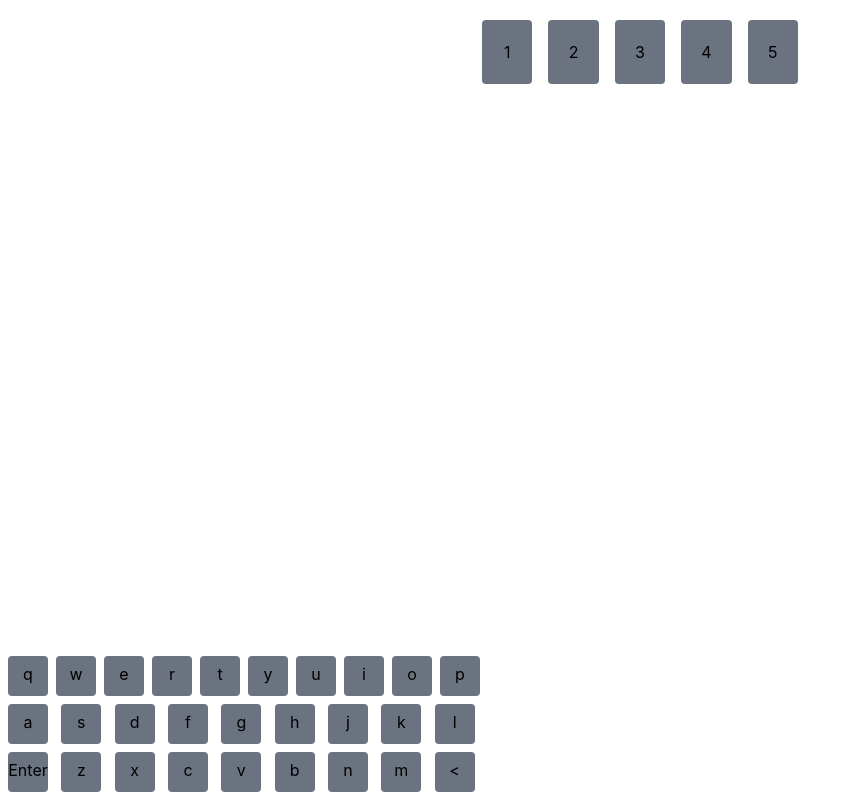
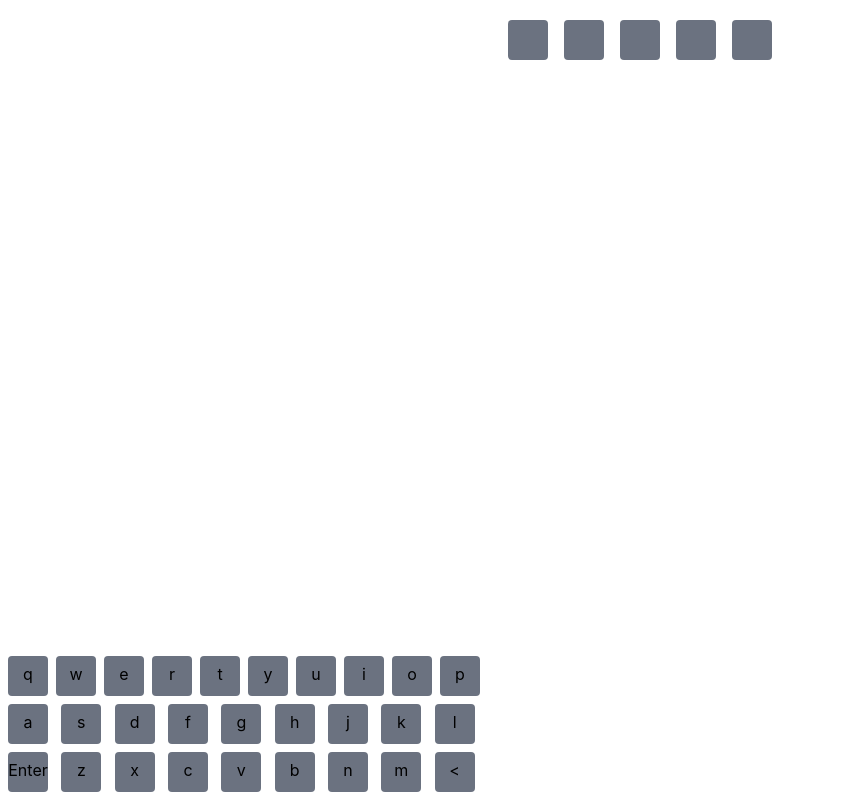
Before and after one commit to H-Lapa/wordle-clone, a Next.js app: page / in a window 1280 px wide. Shown: the whole page, without its empty margins (0-853 px from the left). Built offline with nearby package versions, Linux system fonts and the light colour scheme.

Commit message:
Basic Text filling

```diff
--- a/components/Display.js
+++ b/components/Display.js
@@ -1,14 +1,14 @@
 
-const Display = () => {
+const Display = ({arr}) => {
     return (
         <div className="flex justify-center">
-            <div className="grid grid-cols-5 gap-4 m-5">
+            <div className="grid grid-cols-5 gap-4 m-5 text-ce">
 
-                <div className="bg-gray-500 p-5 rounded text-center">1</div>
-                <div className="bg-gray-500 p-5 rounded text-center">2</div>
-                <div className="bg-gray-500 p-5 rounded text-center">3</div>
-                <div className="bg-gray-500 p-5 rounded text-center">4</div>
-                <div className="bg-gray-500 p-5 rounded text-center">5</div>
+                <div className="bg-gray-500 p-5 rounded text-center">{arr.length > 0 ? arr[0]: null}</div>
+                <div className="bg-gray-500 p-5 rounded text-center">{arr.length > 0 ? arr[1]: null}</div>
+                <div className="bg-gray-500 p-5 rounded text-center">{arr.length > 0 ? arr[2]: null}</div>
+                <div className="bg-gray-500 p-5 rounded text-center">{arr.length > 0 ? arr[3]: null}</div>
+                <div className="bg-gray-500 p-5 rounded text-center">{arr.length > 0 ? arr[4]: null}</div>
 
 
 
--- a/components/Keyboard.js
+++ b/components/Keyboard.js
@@ -1,13 +1,20 @@
 import Key from './Key'
 
-const Keyboard = () => {
+const Keyboard = ({setText, text}) => {
     const firstRow = ['q','w','e','r','t','y','u','i','o','p'];
     const secondRow = ['a','s','d','f','g','h','j','k','l'];
     const thirdRow = ['z','x','c','v','b','n','m'];
 
+    function updateArr(letter) {
+        console.log(text);
+        console.log(letter);
+        console.log("hello");
+        setText([...text, letter]);
+    }
+
     return (
         // keyboard
-        <div className=''>
+        <div>
         {/* firstRow */}
         <>
             {/* keyboard */}
@@ -15,7 +22,11 @@ const Keyboard = () => {
             <div className="max-w-full flex flex-row">
                 {/* letter */}
                 {firstRow.map((symbol) => {
-                    return <Key letter={symbol} />;
+                    return (
+                        <div onClick={() => updateArr(symbol)}>
+                            <Key letter={symbol} />
+                        </div>
+                    )
                 })}
             </div>
 
--- a/pages/index.js
+++ b/pages/index.js
@@ -2,16 +2,19 @@ import Head from 'next/head'
 import Image from 'next/image'
 import Keyboard from '../components/Keyboard'
 import Display from '../components/Display'
+import { useState } from 'react'
 
 export default function Home() {
+  const [text, setText] = useState([]);
+
   return (
-    <div className=''>
+    <div>
       <div>
-        <Display></Display>
+        <Display arr={text}/>
       </div>
 
       <div className='absolute bottom-0 w-11/12 m-auto flex'>
-        <Keyboard/>
+        <Keyboard setText={setText} text={text} />
       </div>
     </div>
   )
```
